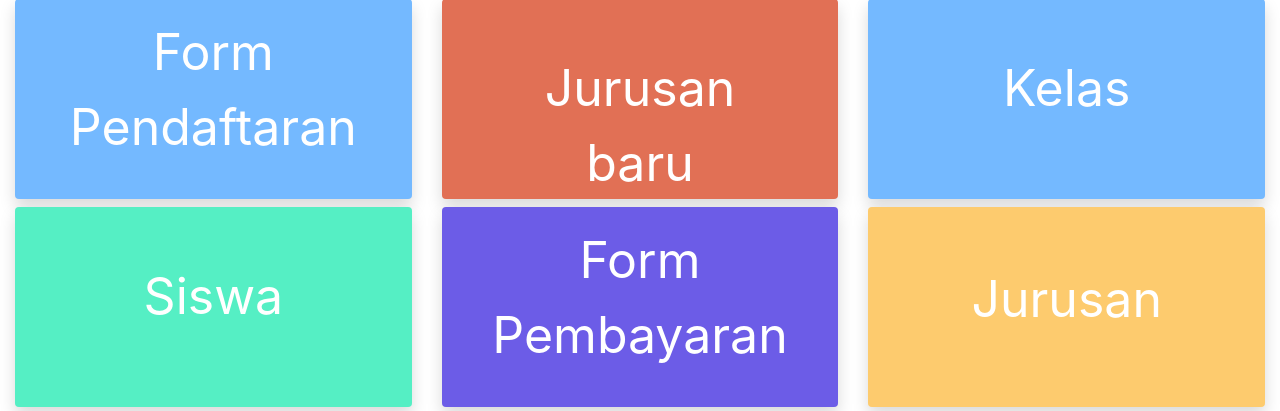
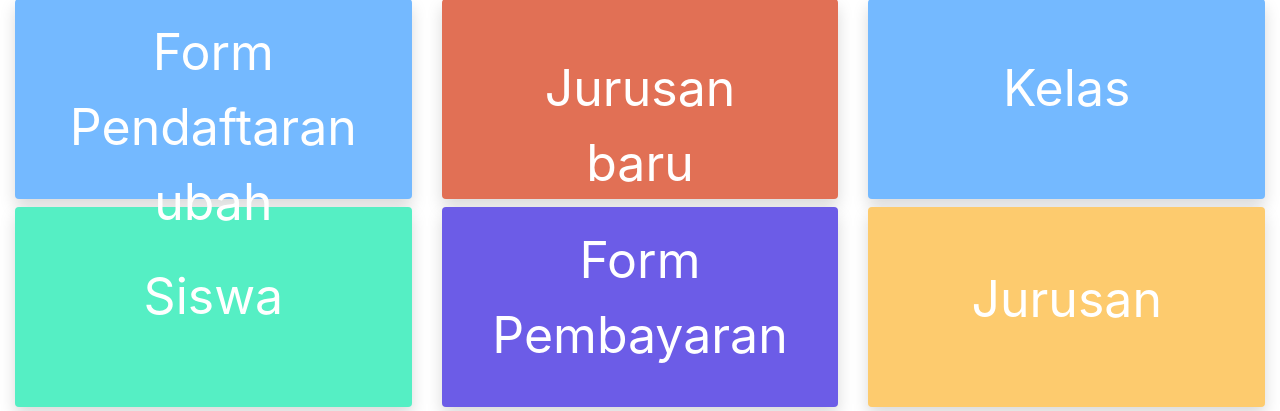
Before and after one commit to 14th-wy/pendaftaran, a CodeIgniter app: page /database/ in a window 1280 px wide. Shown: the part 107-518 px from the top of the page. Run offline with CodeIgniter, Linux system fonts and the light colour scheme; some libraries are stand-ins or nearby versions.

Commit message:
ubah header

```diff
--- a/application/views/home.php
+++ b/application/views/home.php
@@ -6,7 +6,7 @@
 	    <div class="col-sm" style="margin-top: 50px">
 
 			<a href="<?php echo base_url(). 'formpendaftaran'; ?>" type="button" class="btn btn-primary btn-block shadow p-3" style="height: 200px; background-color: #74b9ff; border: none;">
-				<p style="font-size: 50px">Form Pendaftaran</p>
+				<p style="font-size: 50px">Form Pendaftaran ubah</p>
 			</a>
 
 			<a href="<?php echo base_url(). 'siswa'; ?>" type="button" class="btn btn-primary btn-block shadow p-3 d-flex justify-content-center" style="height: 200px; background-color: #55efc4; border: none;">
```
